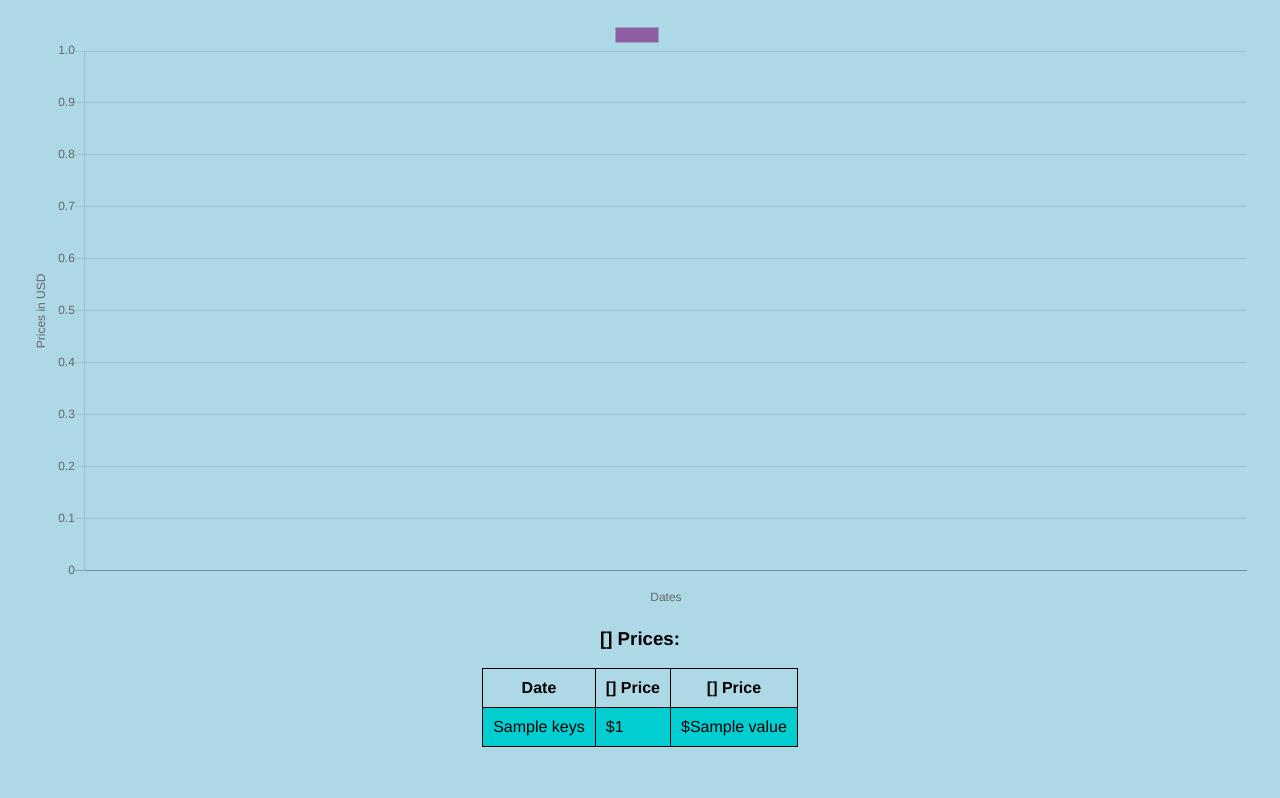
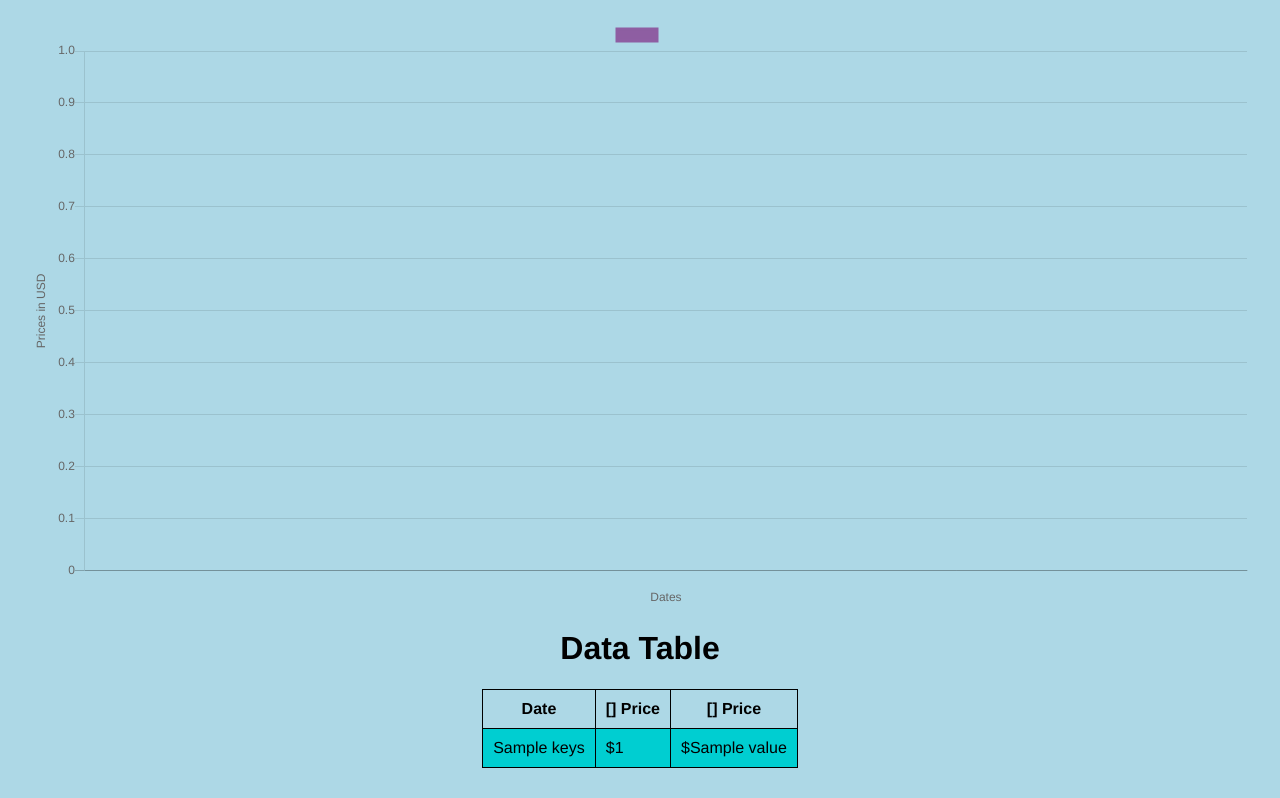
Before and after one commit to RohanP1506/Crypto-Converter, a Flask app: template templates/results.html in a window 1280 px wide. Shown: the part 769-1567 px from the top of the page. Before the commit the page ends 1516 px from the top, so only its background shows below. Run offline with Flask 2, Linux system fonts and the light colour scheme; the template is opened without the code that fills it: most values are stand-ins (such as "Sample title", 1, 10 or a date in 2020); some libraries are stand-ins or nearby versions.

Commit message:
WE GOT THE GRAPH TO WORKKK

```diff
--- a/main.py
+++ b/main.py
@@ -31,6 +31,8 @@ def GraphGenerator():
     secondmoney.append(values)
 
 
+
+
   graphdata = {
     'firstCoin': getCoinData(convertCoin(coin1), years),
     'secondCoin': getCoinData(convertCoin(coin2), years),
--- a/templates/results.html
+++ b/templates/results.html
@@ -18,7 +18,7 @@
       <canvas id="coin2-chart"></canvas>
     </center>
     <center>
-      <h3>{{data.coin1}} Prices:</h3>
+      <h1>Data Table</h1>
       <table>
         <tr>
           <th>Date</th>
@@ -26,7 +26,7 @@
           <th>{{data.coin2}} Price</th>
 
         </tr>
-      {% for keys, value in data.combined %}
+      {% for keys, value in data.combined.items() %}
         <tr>
           <td>{{keys}}</td>
           <td>${{value[0]}}</td>
@@ -35,22 +35,6 @@
       {% endfor %}
       </table>
     </center>
-      <!--
-      <div class="child">
-      <h3>{{data.coin2}} Prices:</h3>
-      <table>
-        <tr>
-          <th>Date</th>
-          <th>Price</th>
-        </tr>
-      {% for keys, value in data.secondCoin.items() %}
-        <tr>
-          <td>{{keys}}</td>
-          <td>${{value}}</td>
-        </tr>
-      {% endfor %}
-      </table>
-    -->
     <script>
 new Chart(document.getElementById("coin1-chart"), {
 type: 'line',
```
